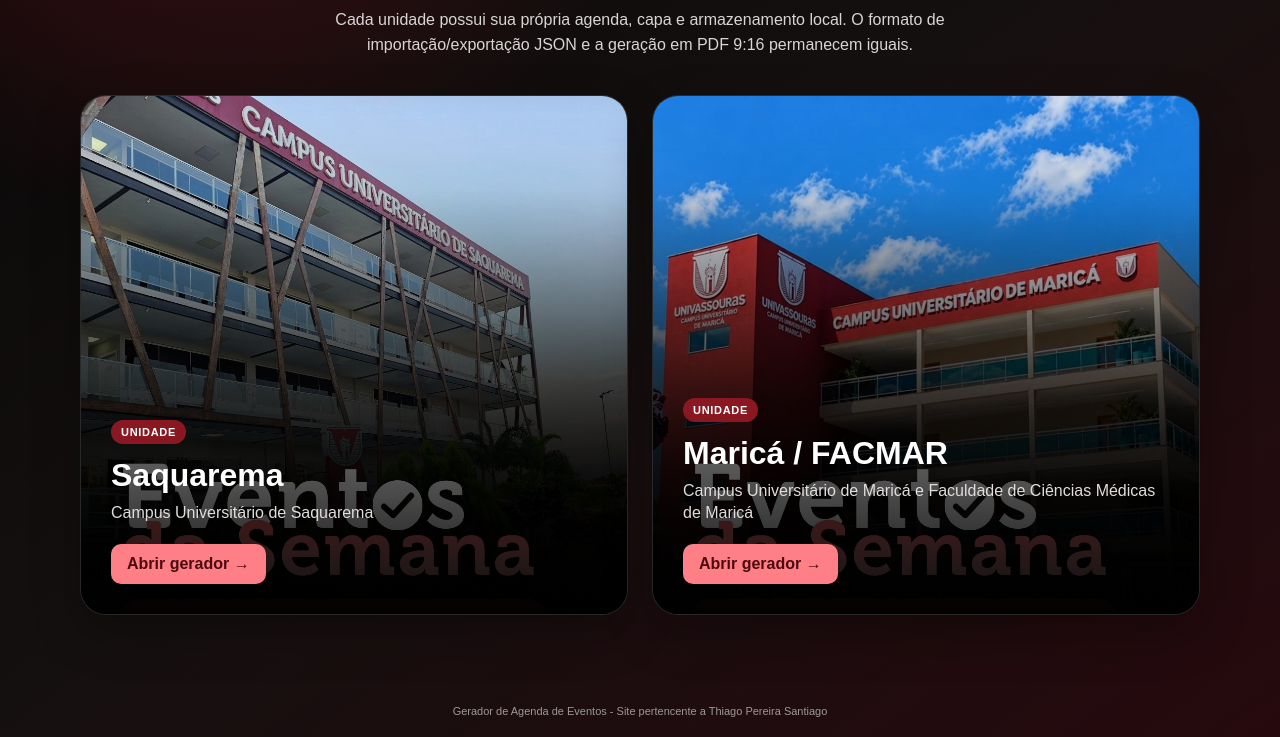
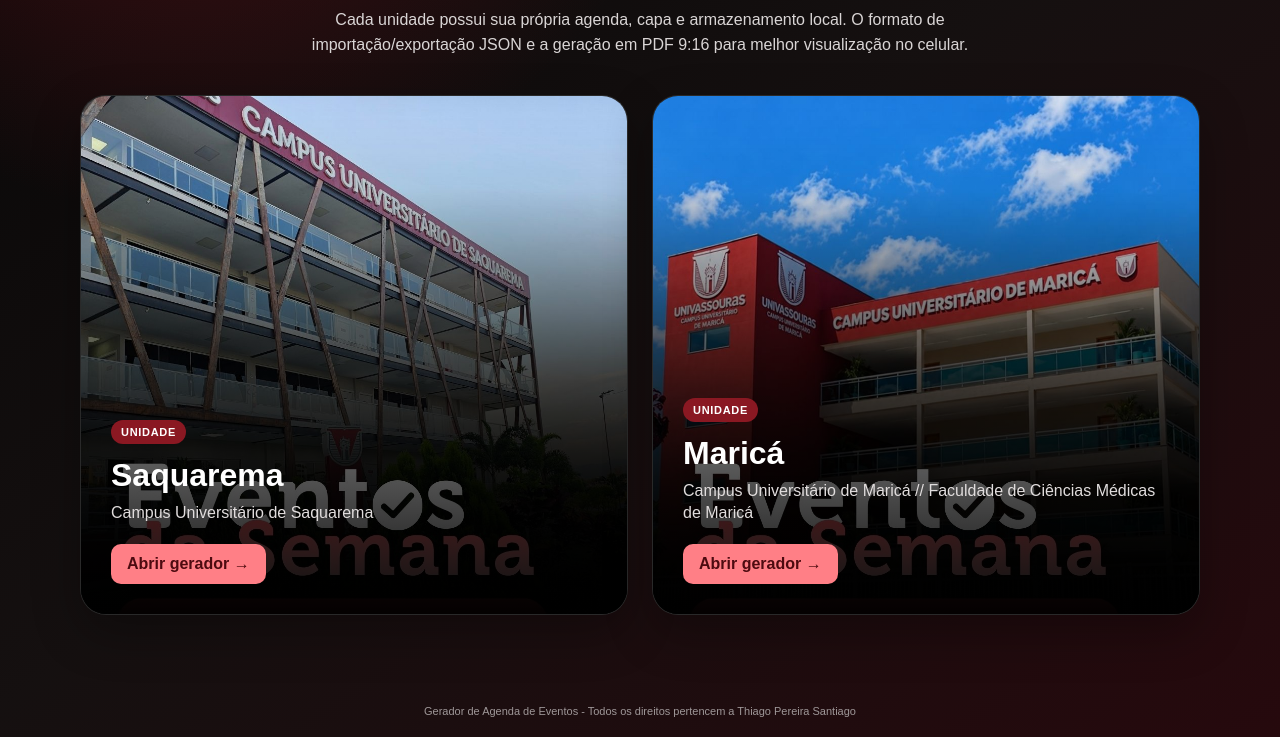
Before and after one commit to ThiagoSNTG/Criador_de_Agenda_de_Eventos, a plain HTML site: page index.html in a window 1280 px wide. Shown: the part 293-1030 px from the top of the page. Drawn offline with Linux system fonts and the light colour scheme.

Commit message:
Update event agenda text for clarity and ownership

```diff
--- a/index.html
+++ b/index.html
@@ -166,7 +166,7 @@
   <h1>Qual unidade você deseja acessar?</h1>
   <p class="lead">
     Cada unidade possui sua própria agenda, capa e armazenamento local.
-    O formato de importação/exportação JSON e a geração em PDF 9:16 permanecem iguais.
+    O formato de importação/exportação JSON e a geração em PDF 9:16 para melhor visualização no celular.
   </p>
 
   <nav class="choices" aria-label="Escolha a unidade">
@@ -182,14 +182,14 @@
     <a class="campus-card mar" href="marica.html">
       <div class="card-content">
         <span class="card-kicker">Unidade</span>
-        <h2>Maricá / FACMAR</h2>
-        <p>Campus Universitário de Maricá e Faculdade de Ciências Médicas de Maricá</p>
+        <h2>Maricá</h2>
+        <p>Campus Universitário de Maricá // Faculdade de Ciências Médicas de Maricá</p>
         <span class="open">Abrir gerador →</span>
       </div>
     </a>
   </nav>
 </main>
 
-<footer>Gerador de Agenda de Eventos - Site pertencente a Thiago Pereira Santiago</footer>
+<footer>Gerador de Agenda de Eventos - Todos os direitos pertencem a Thiago Pereira Santiago</footer>
 </body>
 </html>
```
